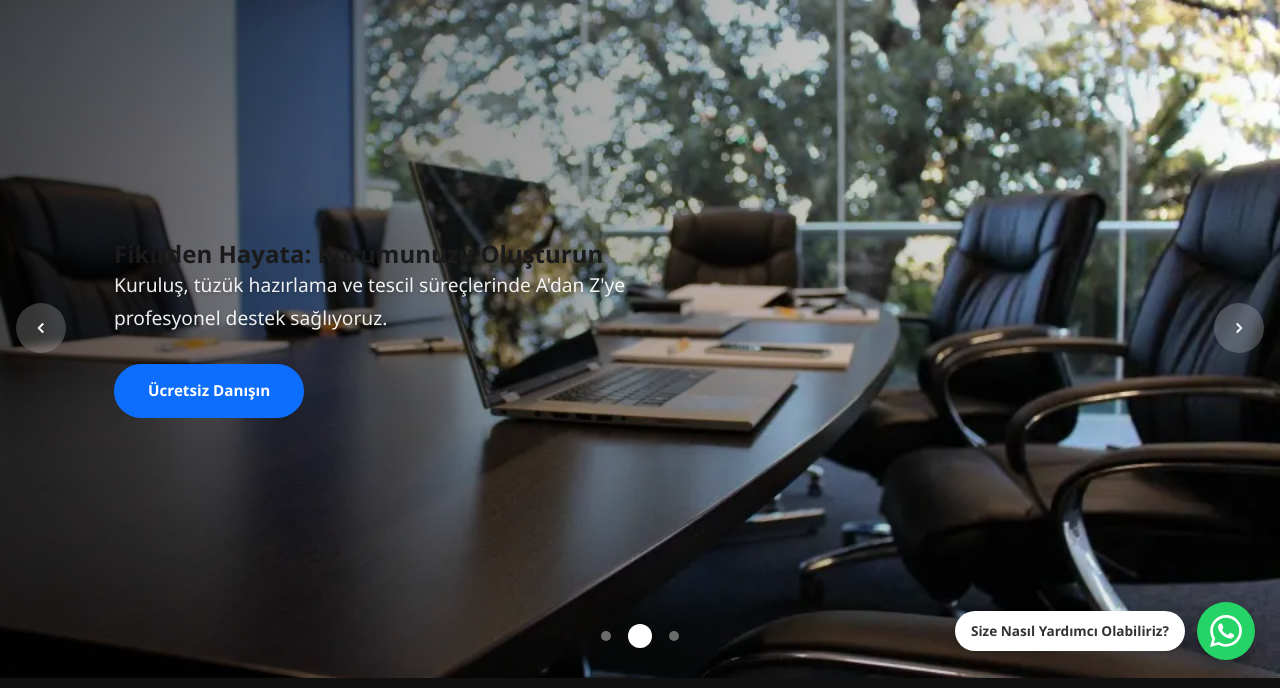
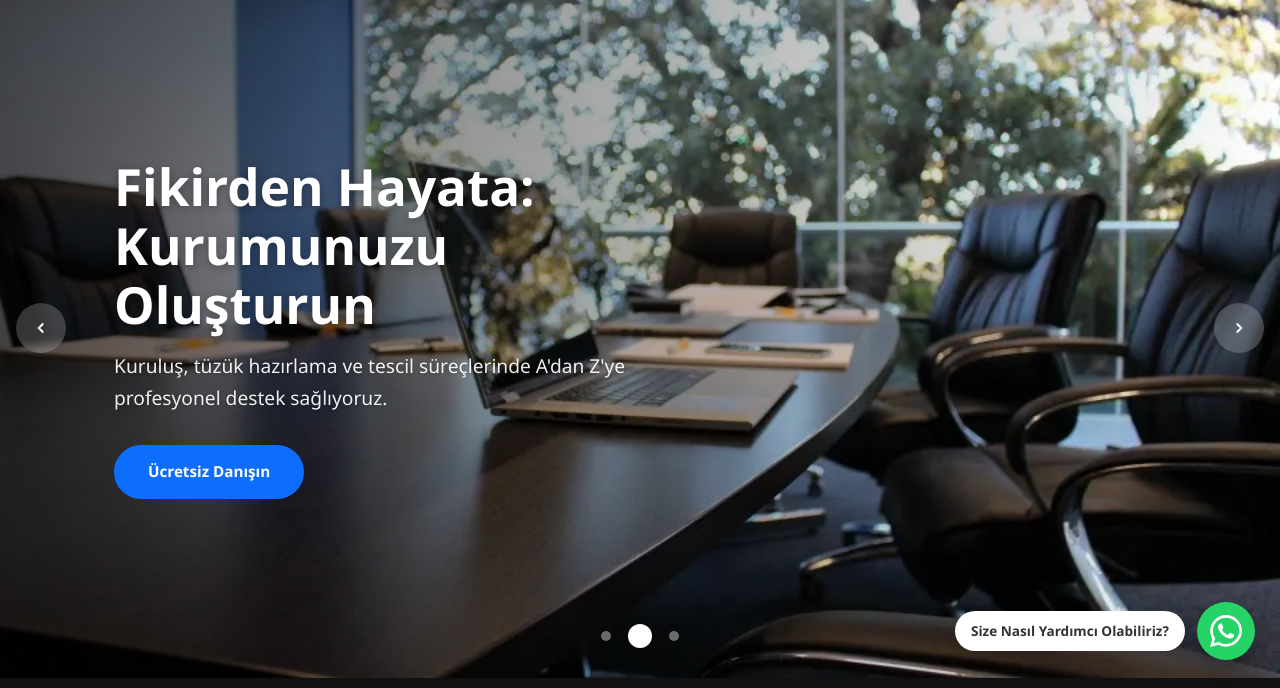
Before and after one commit to sifyuzarsif-cpu/stkdanismanlik, an Eleventy site: page index.html in a window 1280 px wide. Both pictures are taken after a click on the link "Kurumsal". Shown: the part 112-800 px from the top of the page. Built offline with nearby package versions, Linux system fonts and the light colour scheme; Eleventy itself is replaced by a stand-in of ours; files that its build step writes are made by us from their sources.

Commit message:
Add files via upload

```diff
--- a/index.html
+++ b/index.html
@@ -199,6 +199,14 @@ permalink: "/"
       margin-bottom: 16px;
       text-shadow: 0 2px 8px rgba(0,0,0,0.3);
     }
+    .slide-content h2 {
+  font-size: clamp(1.8rem, 5vw, 3.2rem);
+  font-weight: 800;
+  line-height: 1.15;
+  margin-bottom: 16px;
+  text-shadow: 0 2px 8px rgba(0,0,0,0.3);
+  color: #fff;
+}
     .slide-content p {
       font-size: clamp(0.95rem, 2.2vw, 1.1rem);
       margin-bottom: 24px;
```
